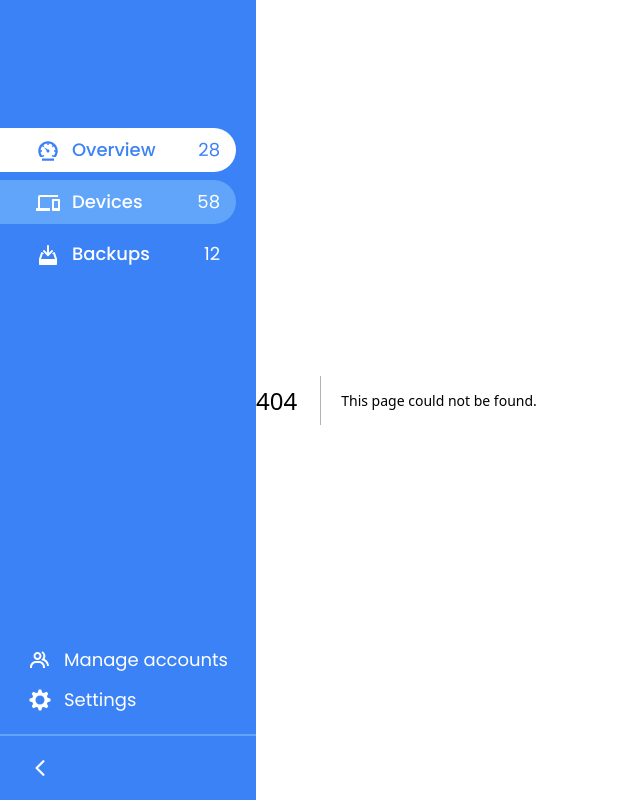
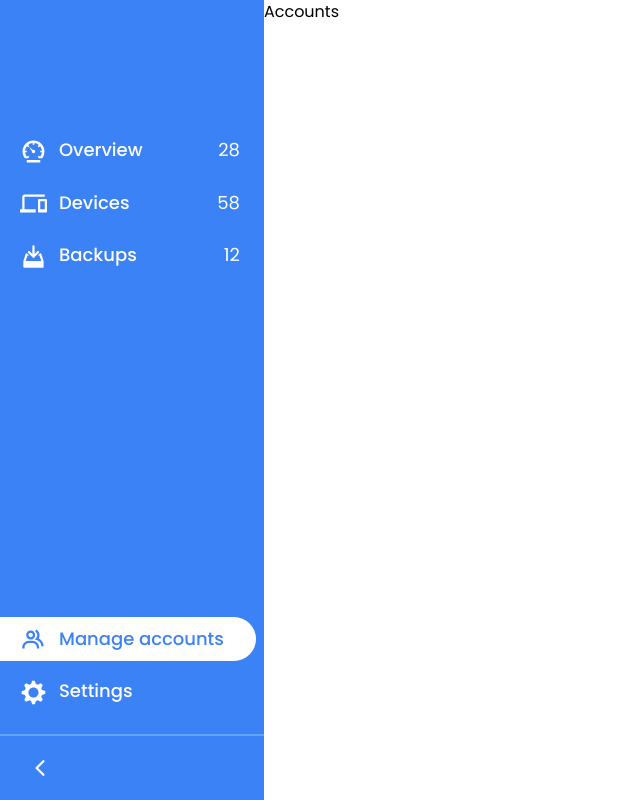
Before and after one commit to shahiutsav/backup-management-tool, a Next.js app: page /accounts in a window 1280 px wide. Before the commit this address had no page. Shown: the whole page, without its empty margins (0-640 px from the left). Built offline with nearby package versions, Linux system fonts and the light colour scheme.

Commit message:
Add navigation to sidebar

```diff
--- /dev/null
+++ b/app/accounts/page.jsx
@@ -0,0 +1,5 @@
+const Accounts = () => {
+  return <div>Accounts</div>;
+};
+
+export default Accounts;
--- /dev/null
+++ b/app/backups/page.jsx
@@ -0,0 +1,5 @@
+const Backups = () => {
+  return <div>Backups</div>;
+};
+
+export default Backups;
--- /dev/null
+++ b/app/devices/page.jsx
@@ -0,0 +1,5 @@
+const Devices = () => {
+  return <div>Devices</div>;
+};
+
+export default Devices;
--- /dev/null
+++ b/app/settings/page.jsx
@@ -0,0 +1,5 @@
+const Settings = () => {
+  return <div>Settings</div>;
+};
+
+export default Settings;
--- a/components/Sidebar.jsx
+++ b/components/Sidebar.jsx
@@ -1,3 +1,9 @@
+"use client";
+
+import Link from "next/link";
+import { useState } from "react";
+import { usePathname } from "next/navigation";
+
 import { IoMdSpeedometer } from "react-icons/io";
 import { MdDevices } from "react-icons/md";
 import { TiDownload } from "react-icons/ti";
@@ -5,39 +11,110 @@ import { TiDownload } from "react-icons/ti";
 import { BiGroup } from "react-icons/bi";
 import { GoGear } from "react-icons/go";
 
-import { IoChevronBack } from "react-icons/io5";
+import { IoChevronBack, IoChevronForward } from "react-icons/io5";
+
+const sidebarContentData = [
+  {
+    id: 0,
+    icon: <IoMdSpeedometer className="inline-block mr-3 ml-3" size={"1.5em"} />,
+    text: "Overview",
+    link: "/",
+    count: 28,
+  },
+  {
+    id: 1,
+    icon: <MdDevices className="inline-block mr-3 ml-3" size={"1.5em"} />,
+    text: "Devices",
+    link: "/devices",
+    count: 58,
+  },
+  {
+    id: 2,
+    icon: <TiDownload className="inline-block mr-3 ml-3" size={"1.5em"} />,
+    text: "Backups",
+    link: "/backups",
+    count: 12,
+  },
+];
+
+export const sidebarSettingsData = [
+  {
+    id: 0,
+    icon: <BiGroup className="inline-block mr-3 ml-3" size={"1.5em"} />,
+    text: "Manage accounts",
+    link: "/accounts",
+  },
+  {
+    id: 1,
+    icon: <GoGear className="inline-block mr-3 ml-3" size={"1.5em"} />,
+    text: "Settings",
+    link: "/settings",
+  },
+];
 
 const Sidebar = () => {
+  const [expanded, setExpanded] = useState(true);
+
+  // To get path name
+  const currentPage = usePathname();
+
+  const toggleExpanded = () => {
+    setExpanded(!expanded);
+  };
+
+  const isActive = (path) => {
+    return currentPage === path;
+  };
+
   return (
     <aside className="sticky bg-blue-500 text-white h-screen min-w-fit flex flex-col pt-32 top-0">
-      <ul className="list-none flex-1 flex flex-col gap-2">
-        <li className="flex text-lg items-center cursor-pointer bg-white text-blue-500 p-2 mr-5 rounded-r-full">
-          <span className="flex-1 font-medium">
-            <IoMdSpeedometer
-              className="inline-block mr-3 ml-7"
-              size={"1.5rem"}
-            />
-            Overview
-          </span>
-          <span className="px-2">28</span>
-        </li>
-        <li className="flex text-lg items-center cursor-pointer bg-blue-400 text-white p-2 mr-5 rounded-r-full">
-          <span className="flex-1 font-medium">
-            <MdDevices className="inline-block mr-3 ml-7" size={"1.5rem"} />
-            Devices
-          </span>
-          <span className="px-2">58</span>
-        </li>
-        <li className="flex text-lg items-center cursor-pointer p-2 mr-5 rounded-r-full">
-          <span className="flex-1 font-medium">
-            <TiDownload className="inline-block mr-3 ml-7" size={"1.5rem"} />
-            Backups
-          </span>
-          <span className="px-2">12</span>
-        </li>
-      </ul>
+      <div className="flex-1 flex flex-col gap-2">
+        {sidebarContentData.map((item) => (
+          <Link
+            href={item.link}
+            key={item.id}
+            className={`${
+              isActive(item.link)
+                ? "bg-white text-blue-500"
+                : "bg-blue-500 hover:bg-blue-400"
+            }  flex text-lg items-center cursor-pointer p-2 mr-2 rounded-r-full`}
+          >
+            <span className="flex-1 font-medium">
+              <span>{item.icon}</span>
+              <span className={expanded ? "inline" : "hidden"}>
+                {item.text}
+              </span>
+            </span>
 
-      <ul className="list-none flex flex-col gap-3 px-7">
+            <span className={`${expanded ? "inline" : "hidden"} px-2`}>
+              {item.count}
+            </span>
+          </Link>
+        ))}
+      </div>
+
+      <div className="flex flex-col gap-2">
+        {sidebarSettingsData.map((item) => (
+          <Link
+            href={item.link}
+            key={item.id}
+            className={`${
+              isActive(item.link)
+                ? "bg-white text-blue-500"
+                : "bg-blue-500 hover:bg-blue-400"
+            }  flex text-lg items-center cursor-pointer p-2 mr-2 rounded-r-full`}
+          >
+            <span className="flex-1 font-medium">
+              <span>{item.icon}</span>
+              <span className={expanded ? "inline mr-6" : "hidden"}>
+                {item.text}
+              </span>
+            </span>
+          </Link>
+        ))}
+      </div>
+
+      {/* <ul className="list-none flex flex-col gap-3 px-7">
         <li className="flex items-center text-lg">
           <BiGroup className="inline-block mr-3" size={"1.5rem"} />
           Manage accounts
@@ -46,11 +123,17 @@ const Sidebar = () => {
           <GoGear className="inline-block mr-3" size={"1.5rem"} />
           Settings
         </li>
-      </ul>
+      </ul> */}
 
       <div className="bg-blue-400 h-0.5 my-5"></div>
 
-      <IoChevronBack className="mx-7 mb-5" size={"1.5rem"} />
+      <button onClick={toggleExpanded}>
+        {expanded ? (
+          <IoChevronBack className="mx-7 mb-5" size={"1.5em"} />
+        ) : (
+          <IoChevronForward className="mx-7 mb-5" size={"1.5em"} />
+        )}
+      </button>
     </aside>
   );
 };
```
